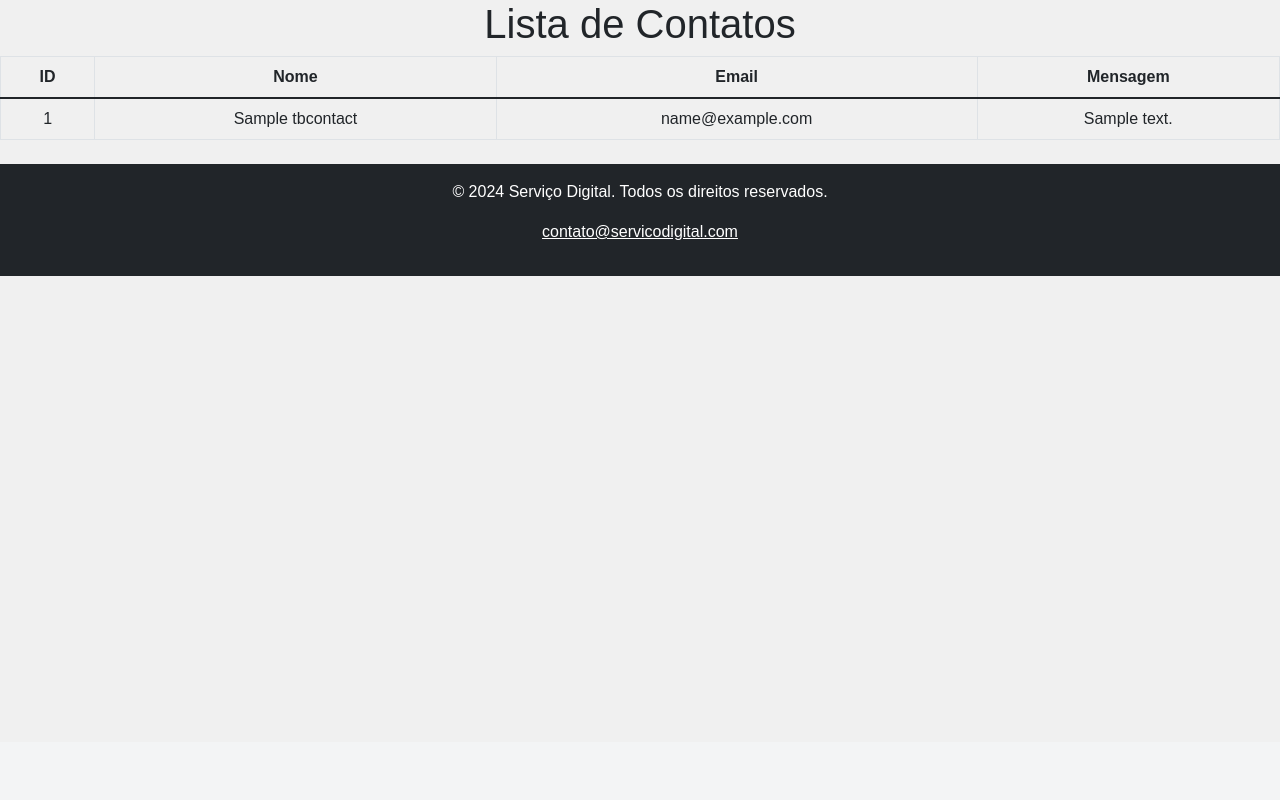
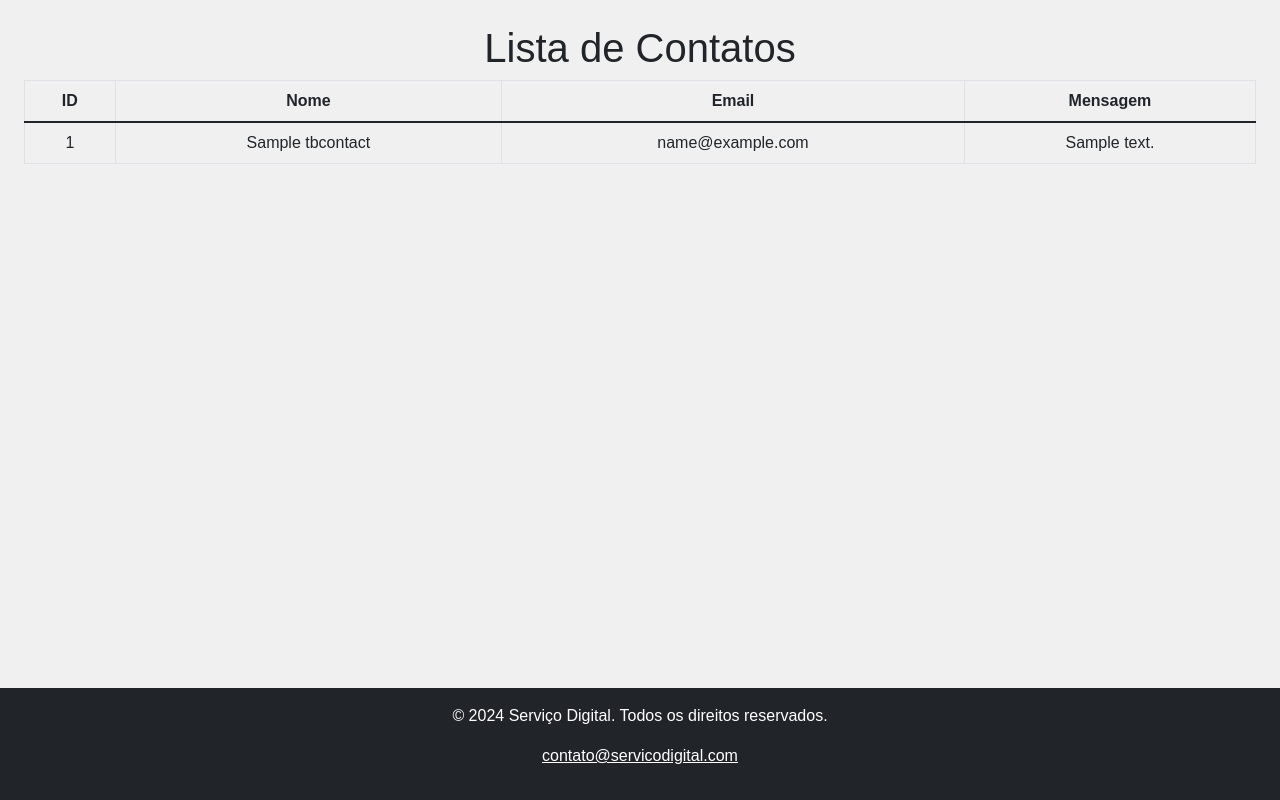
Before and after one commit to brdoliveira/upflow-flsk, a Flask app: template templates/list_contacts.html in a window 1280 px wide. Shown: the part 58-858 px from the top of the page. Before the commit the page ends 334 px from the top, so only its background shows below. Run offline with Flask 3, Linux system fonts and the light colour scheme; the template is opened without the code that fills it: values that come from a table or form of the project are taken from there, others are empty; tables that the repository leaves empty hold one stand-in row (values such as "Sample post"); parts of the project's set-up code (start-up, migrations or seed data) failed here and were passed over; some libraries are stand-ins or nearby versions.

Commit message:
FEAT(list_contacts): Formatando tela listar contatos

```diff
--- a/templates/list_contacts.html
+++ b/templates/list_contacts.html
@@ -1,8 +1,9 @@
 {% extends "template.html" %}
 
 {% block conteudo %}
-<div class="mt-10 text-center">
-    <h1 class="text-4xl font-bold mb-6">Lista de Contatos</h1>
+<div class="mt-10 text-center p-4">
+    <h1 class="fs-1 font-bold mb-6 d-flex flex-wrap align-items-center justify-content-center">Lista de Contatos</h1>
+    <div style="height: 70vh; overflow-y: scroll;">
         <table class="table table-bordered">
             <thead>
                 <tr>
@@ -24,4 +25,5 @@
             </tbody>
         </table>
     </div>
+</div>
 {% endblock %}
```
Lines whose indentation alone changed are shown as unchanged.
